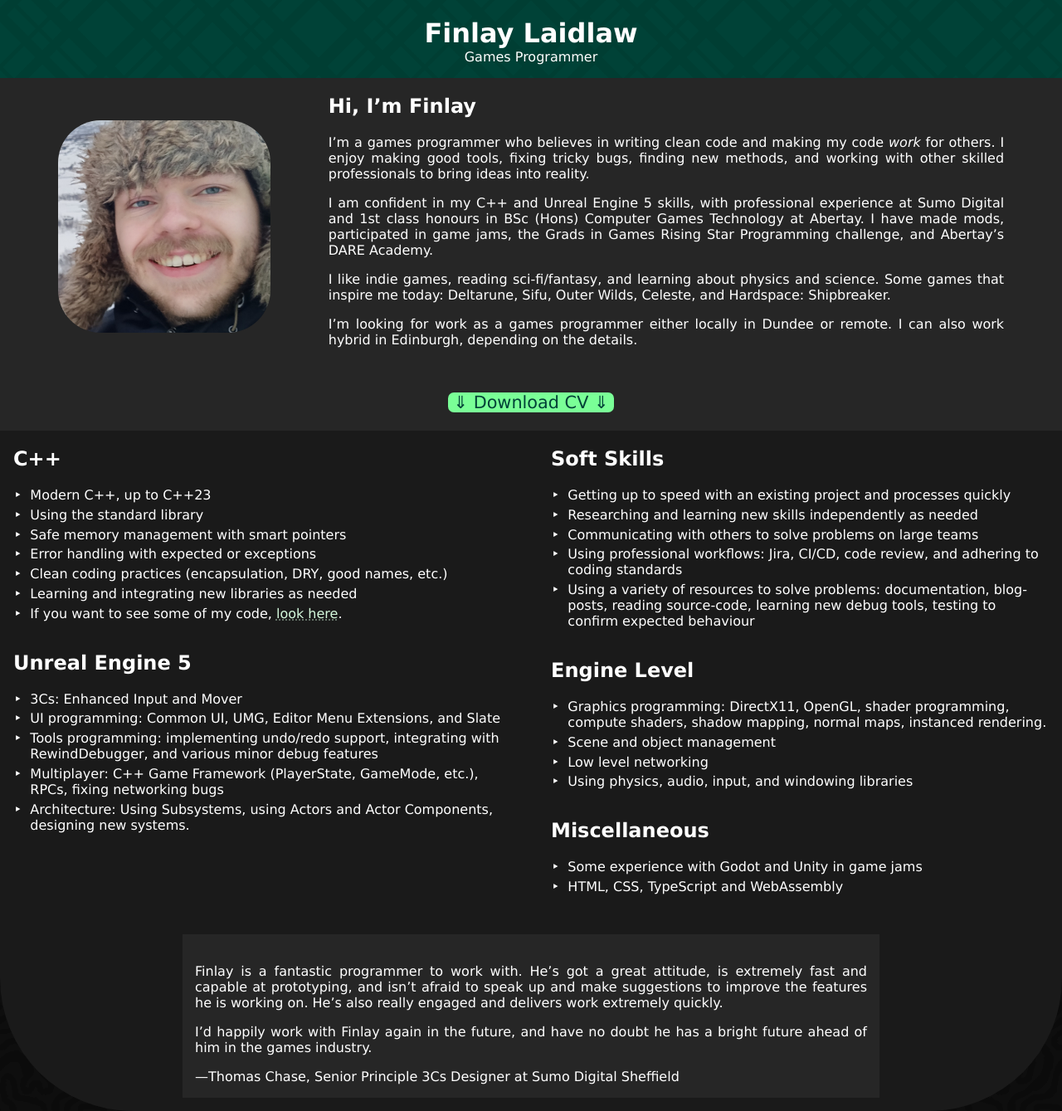
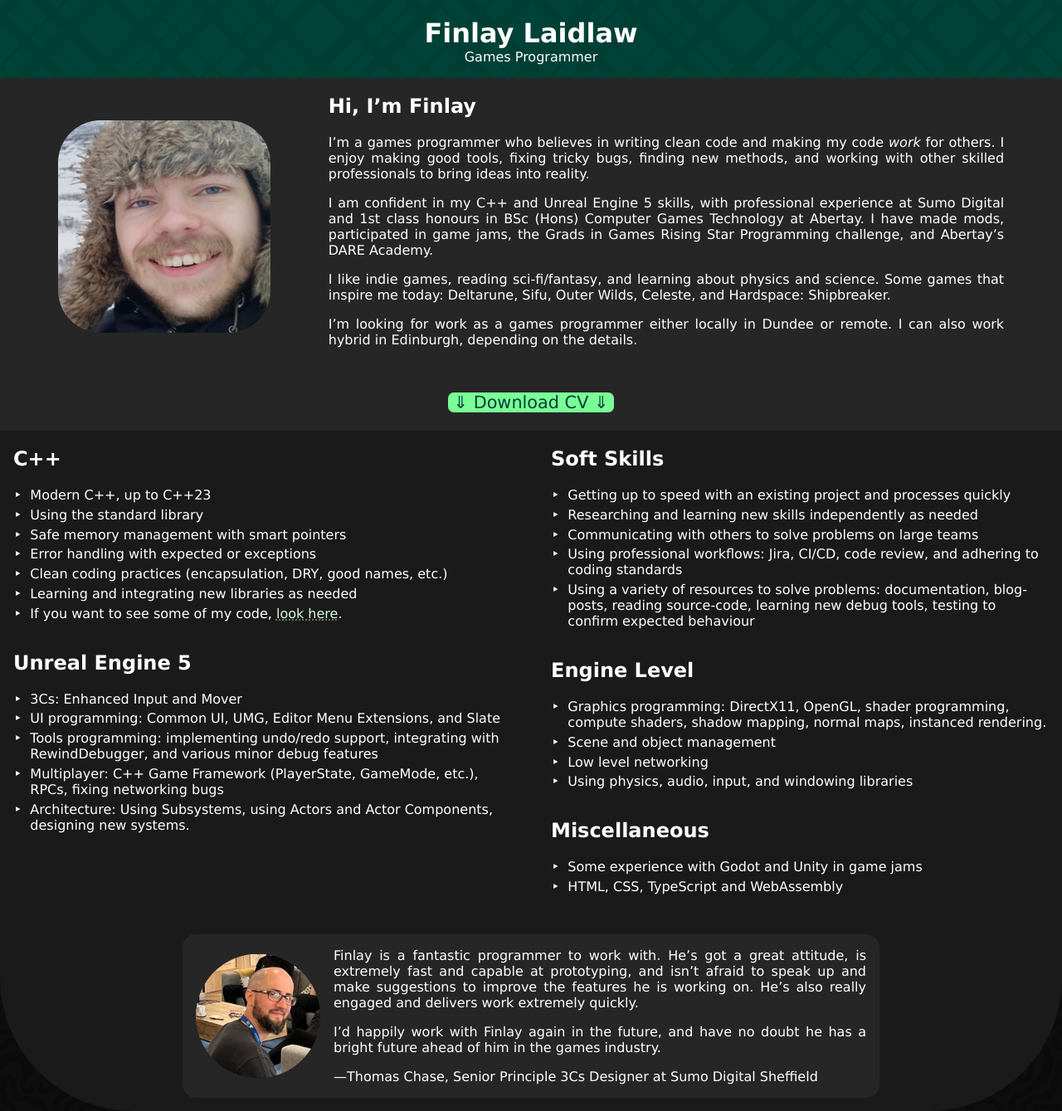
Before and after one commit to CyborgCabbage/cyborgcabbage.github.io, a Jekyll site: the page built from index.md, in a window 1280 px wide. Shown: the top 1339 px of the page at 83% size. Built offline with Jekyll 4.4.1, drawn with Linux system fonts in a browser that asks for light colours; some of the changed text lies outside the part shown; grey boxes are pictures that could not be loaded.

Commit message:
Move find out more button, add image of thomas, fill in university page a little bit

```diff
--- a/_sass/_base.scss
+++ b/_sass/_base.scss
@@ -156,18 +156,10 @@ figcaption {
   color: vars.$bar-color;
 }
 
-.quote {
-  background-color: vars.$light-panel;
-  max-width: 840px;
-}
 
 figure {
   margin-inline: 15px;
   display: flow-root;
-}
-
-blockquote {
-  margin-inline: 15px;
 }
 
 .highlight pre, .highlight pre code {
--- a/_sass/_home.scss
+++ b/_sass/_home.scss
@@ -85,8 +85,11 @@
 }
 .project-panel {
   border-top-width: 2px;
-  border-top-style: dashed;
+  border-top-style: solid;
   border-top-color: #ffffff7f;
+  border-bottom-width: 2px;
+  border-bottom-style: dashed;
+  border-bottom-color: #ffffff3f;
   display: flex;
   align-items: flex-start;
   justify-content: center;
@@ -119,17 +122,9 @@
 }
 
 .project-link {
-  background-color: vars.$hover-color;
+  display: flex;
+  justify-content: center;
   padding: 1rem;
-  color: vars.$bar-color;
-  a {
-    font-size: 130%;
-    text-decoration: none;
-    color: vars.$bar-color;
-  }
-  a:hover {
-    text-decoration: underline;
-  }
 }
 
 @media screen and (width < 840px) {
@@ -142,3 +137,39 @@
     }
   }
 }
+
+/*Quote*/
+
+.quote {
+  display: flex;
+  background-color: vars.$light-panel;
+  max-width: 840px;
+  padding: 1rem;
+  border-radius: 1rem;
+  align-items: center;
+  gap: 1rem;
+  img {
+    flex-shrink: 1;
+    align-self: center;
+    clip-path: circle();
+    width: 150px;
+  }
+  blockquote {
+    margin: 0;
+    :first-child {
+      margin-top: 0;
+    }
+    :last-child {
+      margin-bottom: 0;
+    }
+  }
+}
+
+@media screen and (width < 840px) {
+  .quote {
+    flex-direction: column;
+    img {
+      align-self: flex-start;
+    }
+  }
+}
--- a/index.md
+++ b/index.md
@@ -79,7 +79,7 @@ I'm looking for work as a games programmer either locally in Dundee or remote. I
 </section>
 </div>
 <figure class="quote">
-<img>
+<img src="/assets/images/thomasjpg.jpg"/>
 <blockquote markdown="1">
 Finlay is a fantastic programmer to work with. He's got a great attitude, is extremely fast and capable at prototyping, and isn't afraid to speak up and make suggestions to improve the features he is working on. He's also really engaged and delivers work extremely quickly.
 
@@ -99,14 +99,14 @@ I'd happily work with Finlay again in the future, and have no doubt he has a bri
 <div class="project-panel">
 <section class="project-thumbnail">
 <img src="{{ post.image }}" />
-<div class="project-link">
-<a href="{{ post.url }}">Find out more</a>&nbsp;➔
-</div>
 </section>
 <section markdown="1" class="project-summary">
 {{ post.summary }}
 </section>
 </div>
+<div class="project-link">
+<a href="{{ post.url }}" class="button-link">Find out more ➔</a>
+</div>
 </div>
 </div>
 {% endfor %}
```
Also changed, not shown: _posts/project/2026-09-02-university.md (+3 -0 lines), assets/images/thomasjpg.jpg (added).
